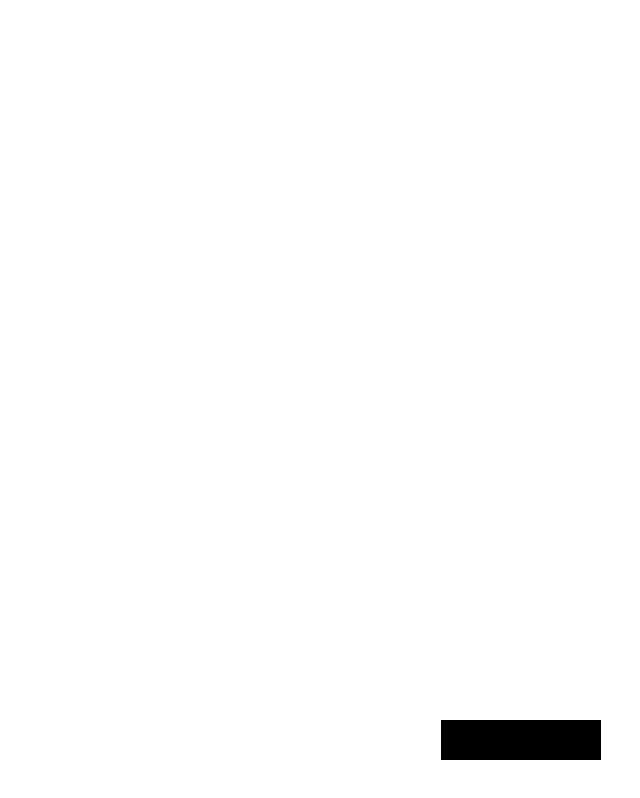
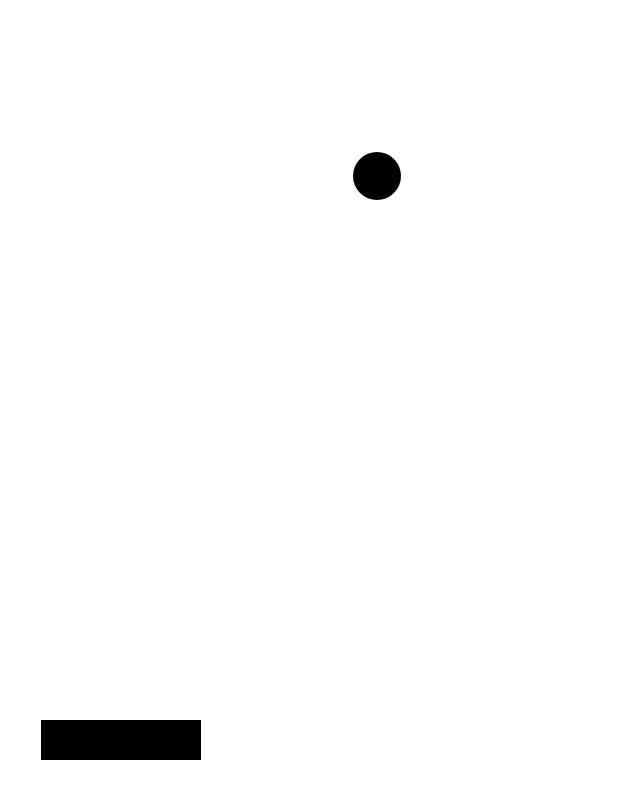
Before and after one commit to AlphaGit/random-javascript, a plain HTML site: page arkanoid-canvas/arkanoid.html in a window 1280 px wide. Shown: the whole page, without its empty margins (519-1159 px from the left). Drawn offline with Linux system fonts and the light colour scheme.

Commit message:
Collisions and styles.

```diff
--- a/arkanoid-canvas/arkanoid.css
+++ b/arkanoid-canvas/arkanoid.css
@@ -1,4 +1,15 @@
-body, canvas {
+/* from http://stackoverflow.com/questions/4288253/html5-canvas-100-width-height-of-viewport */
+
+* {
 	margin: 0;
 	padding: 0;
 }
+
+html, body {
+	width: 100%;
+	height: 100%;
+}
+
+canvas {
+	display: block;
+}
--- a/arkanoid-canvas/arkanoid.js
+++ b/arkanoid-canvas/arkanoid.js
@@ -43,7 +43,8 @@
 		initCanvas();
 
 		var grid = new GridCalculator(options.stageHeight, options.stageWidth, 8, 20);
-		var stage = new ArkanoidStage(ctx, grid);
+		var game = new ArkanoidGame(ctx, grid, 200);
+		game.start();
 	}
 
 	// public methods
@@ -79,7 +80,7 @@
 	self.gridColumn = gridColumn;
 
 	self.draw = function() {
-		self.ctx.fillStyle = color;
+		self.ctx.fillStyle = self.color;
 
 		var x = self.gridCalculator.getBlockPosX(self.gridColumn);
 		var y = self.gridCalculator.getBlockPosY(self.gridRow);
@@ -106,7 +107,9 @@
 
 	self.draw = function() {
 		self.ctx.fillStyle = color;
-		self.ctx.ellipse(self.centerX, self.centerY, self.radius, self.radius, 0, 0, 0, false);
+		self.ctx.beginPath();
+		self.ctx.arc(self.centerX, self.centerY, self.radius, 0, Math.PI*2, false);
+		self.ctx.fill();
 	};
 
 	return {
@@ -123,9 +126,22 @@
 	self.cornerY = 0;
 	self.gridCalculator = gridCalculator;
 
-	DrawableBlock.call(this, drawingContext, color, gridCalculator, gridCalculator.getNumRows() - 2, gridCalculator.getNumColumns() - 2);
+	DrawableBlock.call(this, drawingContext, self.color, self.gridCalculator, self.gridCalculator.getNumRows() - 2, self.gridCalculator.getNumColumns() - 2);
+
 	self.centerPlayer = function() {
-		self.cornerX = 100; //TODO
+		self.cornerX = (gridCalculator.getRealWidth() - gridCalculator.getBlockWidth()) / 2;
+		self.cornerY = gridCalculator.getBlockPosY(gridCalculator.getNumRows() - 2);
+	};
+
+	self.draw = function() {
+		self.ctx.fillStyle = color;
+
+		var x = self.cornerX;
+		var y = self.cornerY;
+		var h = self.gridCalculator.getBlockHeight();
+		var w = self.gridCalculator.getBlockWidth();
+
+		self.ctx.fillRect(x, y, w, h);
 	};
 
 	self.centerPlayer();
@@ -135,15 +151,92 @@
 	};
 }
 
-// ArkanoidStage
-function ArkanoidStage(drawingContext, gridCalculator) {
-	this.ballRadius = gridCalculator.getBlockHeight() * 0.8;
+Ball.prototype = Object.create(DrawableCircle.prototype);
+Ball.prototype.constructor = DrawableCircle;
+function Ball(drawingContext, color, radius, stageHeight, stageWidth) {
+	var self = this;
+	self.centerBall = function() {
+		self.centerX = (stageWidth - radius*2) / 2;
+		self.centerY = (stageHeight - radius*2) / 2;
+	}
+	self.centerBall();
+
+	DrawableCircle.call(this, drawingContext, color, radius, self.centerX, self.centerY);
+
+	var move = function(dX, dY) {
+		self.centerX += dX;
+		self.centerY += dY;
+	};
+
+	var hitsBottom = function() {
+		return stageHeight - radius <= self.centerY;
+	};
+
+	var hitsTop = function() {
+		return self.centerY <= radius;
+	};
+
+	var hitsLeft = function() {
+		return self.centerX <= radius;
+	};
+
+	var hitsRight = function() {
+		return stageWidth - radius <= self.centerX;
+	};
+
+	return {
+		centerBall: self.centerBall,
+		draw: self.draw,
+		move: move,
+		hitsBottom: hitsBottom,
+		hitsTop: hitsTop,
+		hitsLeft: hitsLeft,
+		hitsRight: hitsRight
+	};
+}
+
+// ArkanoidGame
+function ArkanoidGame(drawingContext, gridCalculator, fps) {
+	var self = this;
+	self.ballRadius = gridCalculator.getBlockHeight() * 0.6;
+	self.runningLoop = null;
 
 	var player = new ArkanoidPlayer(drawingContext, "#000", gridCalculator);
 	player.draw();
 
+	var ball = new Ball(drawingContext, "#000", self.ballRadius, gridCalculator.getRealHeight(), gridCalculator.getRealWidth());
+	ball.draw();
+
+	self.ballDirection = {
+		dX: 1,
+		dY: 1
+	}
+
+	var gameLoop = function() {
+		drawingContext.clearRect(0, 0, gridCalculator.getRealWidth(), gridCalculator.getRealHeight());
+		if (ball.hitsBottom()) self.ballDirection.dY = -1;
+		if (ball.hitsTop()) self.ballDirection.dY = 1;
+		if (ball.hitsRight()) self.ballDirection.dX = -1;
+		if (ball.hitsLeft()) self.ballDirection.dX = 1;
+
+		ball.move(self.ballDirection.dX, self.ballDirection.dY);
+		ball.draw();
+
+		player.draw();
+	};
+
+	var start = function() {
+		self.runningLoop = setInterval(gameLoop, 1000/fps);
+	};
+
+	var pause = function() {
+		clearInterval(self.runningLoop);
+		self.runningLoop = null;
+	};
+
 	return {
-
+		start: start,
+		pause: pause
 	};
 }
 
@@ -152,21 +245,31 @@
 	var self = this;
 	self.numColumns = numColumns;
 	self.numRows = numRows;
+	self.realHeight = realHeight;
+	self.realWidth = realWidth;
+
+	var getRealHeight = function() {
+		return self.realHeight;
+	};
+
+	var getRealWidth = function() {
+		return self.realWidth;
+	};
 
 	var getNumRows = function() {
 		return self.numRows;
-	}
+	};
 
 	var getNumColumns = function() {
 		return self.numColumns;
-	}
+	};
 
 	var getBlockWidth = function() {
-		return realWidth / numColumns;
+		return self.realWidth / self.numColumns;
 	};
 
 	var getBlockHeight = function() {
-		return realHeight / numRows;
+		return self.realHeight / self.numRows;
 	};
 
 	var getBlockPosX = function(columnIndex) {
@@ -193,6 +296,8 @@
 		getBlockCenterPosX: getBlockCenterPosX,
 		getBlockCenterPosY: getBlockCenterPosY,
 		getNumRows: getNumRows,
-		getNumColumns: getNumColumns
+		getNumColumns: getNumColumns,
+		getRealHeight: getRealHeight,
+		getRealWidth: getRealWidth
 	};
 }
--- a/rave-canvas/playing.css
+++ b/rave-canvas/playing.css
@@ -1,4 +1,15 @@
-body, canvas {
+/* from http://stackoverflow.com/questions/4288253/html5-canvas-100-width-height-of-viewport */
+
+* {
 	margin: 0;
 	padding: 0;
 }
+
+html, body {
+	width: 100%;
+	height: 100%;
+}
+
+canvas {
+	display: block;
+}
```
